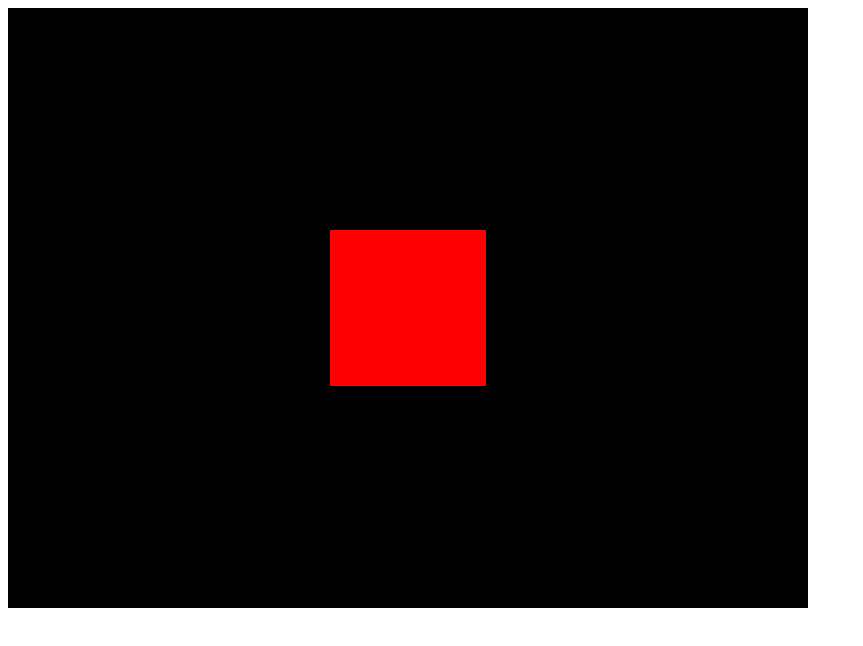
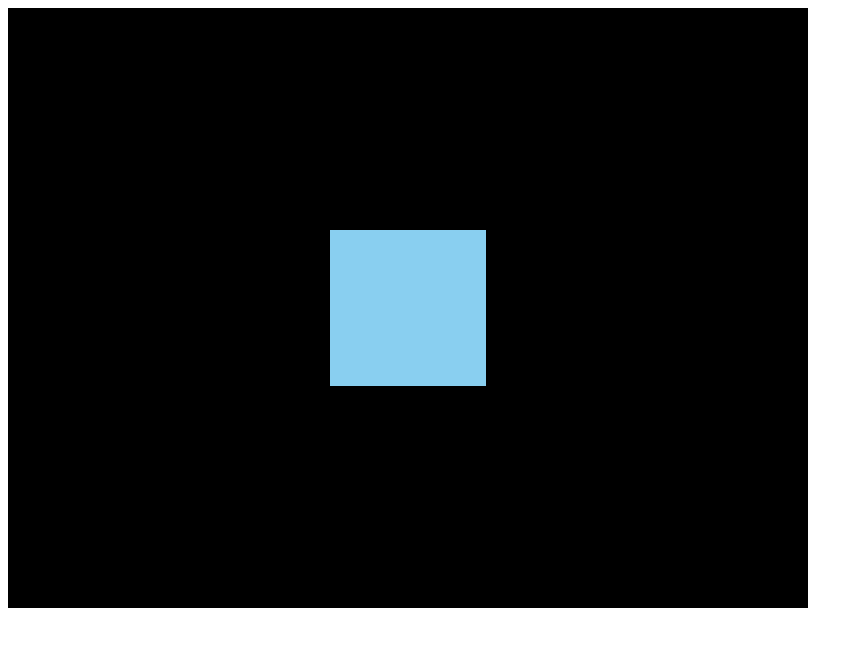
Before and after one commit to Huchan1124/test0410, a plain HTML site: page index.html in a window 1280 px wide. Shown: the whole page, without its empty margins (0-863 px from the left). Drawn offline with Linux system fonts and the light colour scheme.

Commit message:
add new script

```diff
--- /dev/null
+++ b/all2.js
@@ -0,0 +1,37 @@
+const canvas = document.querySelector('.webgl');
+
+const sizes = {
+    width: 800,
+    height: 600,
+};
+
+// Scene
+const scene = new THREE.Scene();
+
+// Object
+
+const cubeGeometry = new THREE.BoxGeometry(1, 1, 1);
+const cubeMaterial = new THREE.MeshBasicMaterial({
+    color: '#89CFF0'
+});
+
+
+
+const cubeMesh = new THREE.Mesh(cubeGeometry, cubeMaterial)
+
+scene.add(cubeMesh)
+
+// Camera
+
+const camera = new THREE.PerspectiveCamera(75, sizes.width / sizes.height)
+camera.position.z = 3;
+scene.add(camera)
+
+//Renderer
+
+const renderer = new THREE.WebGLRenderer({
+    canvas: canvas
+})
+
+renderer.setSize(sizes.width, sizes.height)
+renderer.render(scene, camera)
--- a/index.html
+++ b/index.html
@@ -12,7 +12,7 @@
     <canvas class="webgl"></canvas>
 
     <script src="./three.min.js"></script>
-    <script src="./all.js"></script>
+    <script src="./all2.js"></script>
 
 </body>
 
```
